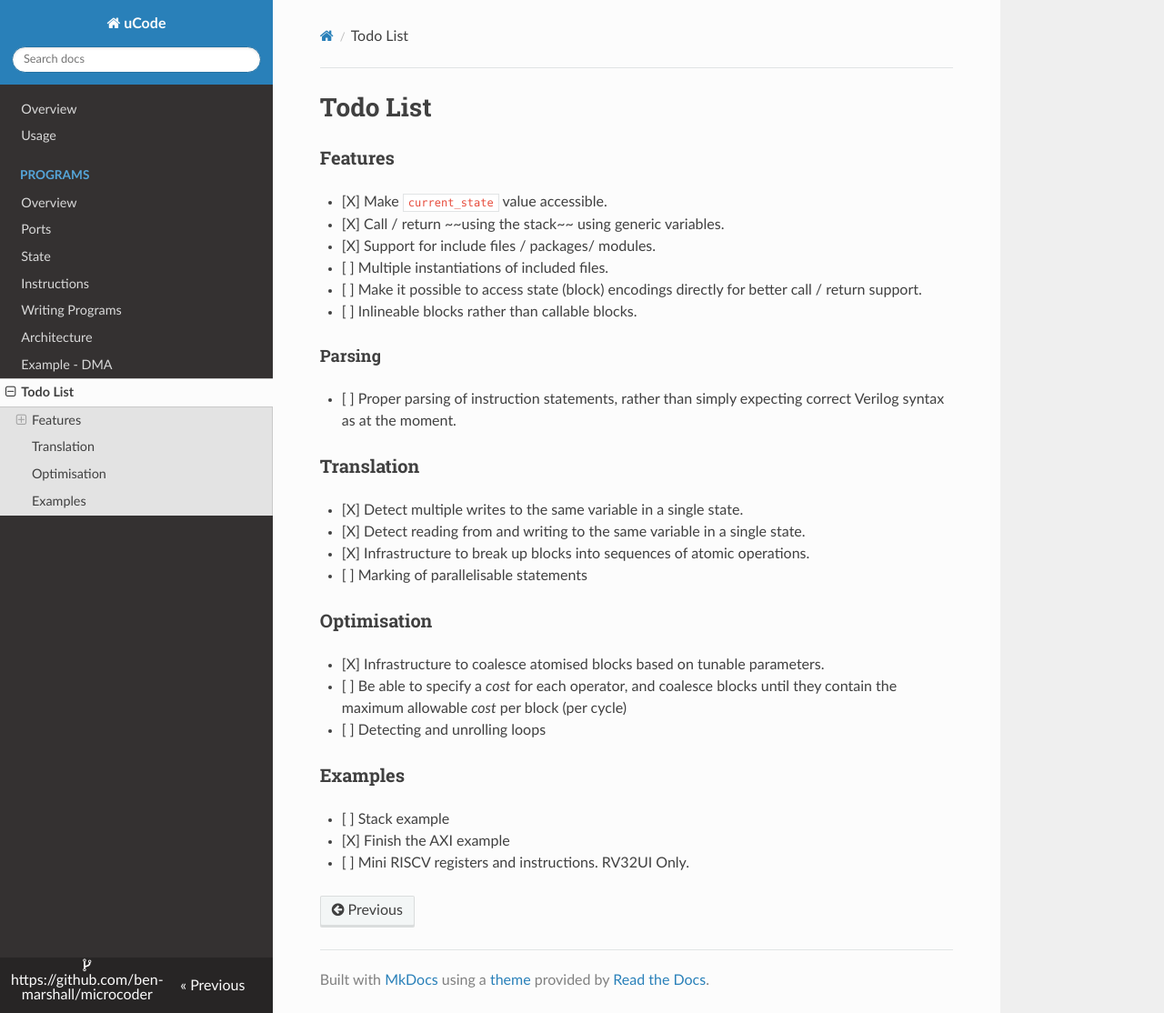
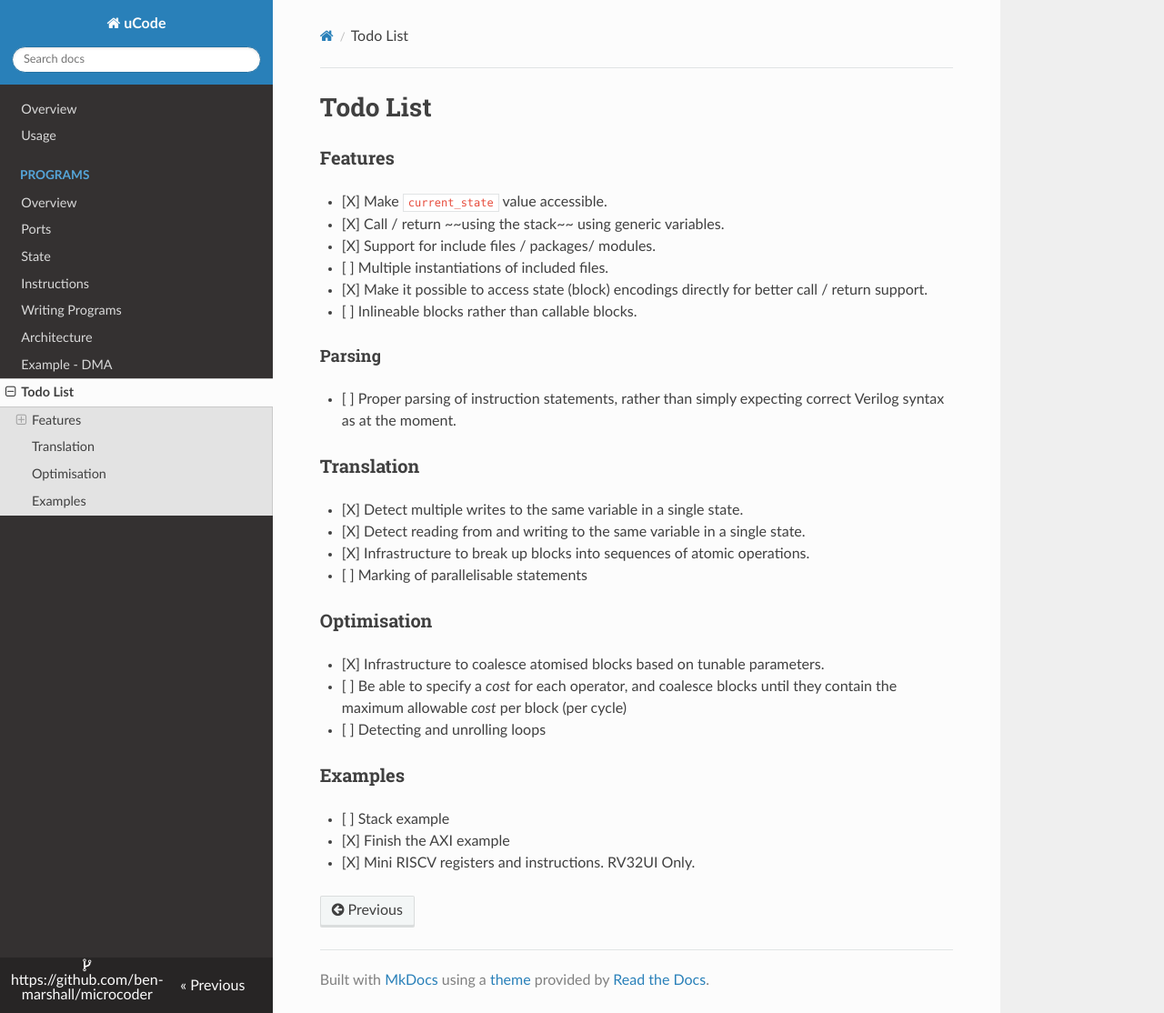
Before and after one commit to ben-marshall/microcoder, an MkDocs documentation site: the page built from docs/todo.md, in a window 1280 px wide and 1114 px high. Shown: the whole window at 91% size. Built offline with MkDocs 1.6.1, drawn with Linux system fonts in a browser that asks for light colours; nearby versions of some CDN libraries; old or Windows-style settings are respelled for this version of MkDocs.

```diff
--- a/docs/todo.md
+++ b/docs/todo.md
@@ -7,7 +7,7 @@
 - [X] Call / return ~~using the stack~~ using generic variables.
 - [X] Support for include files / packages/ modules.
 - [ ] Multiple instantiations of included files.
-- [ ] Make it possible to access state (block) encodings directly for better
+- [X] Make it possible to access state (block) encodings directly for better
       call / return support.
 - [ ] Inlineable blocks rather than callable blocks.
 
@@ -34,4 +34,4 @@
 
 - [ ] Stack example
 - [X] Finish the AXI example
-- [ ] Mini RISCV registers and instructions. RV32UI Only.
+- [X] Mini RISCV registers and instructions. RV32UI Only.
```
